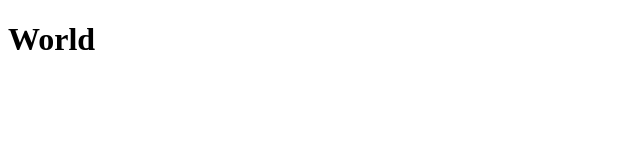
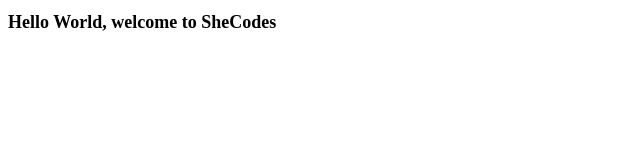
Before and after one commit to mayaclaros/JS-plugin, a plain HTML site: page index.html in a window 1280 px wide. Shown: the whole page, without its empty margins (0-640 px from the left). Drawn offline with nearby package versions, Linux system fonts and the light colour scheme.

Commit message:
added CSS to h1

```diff
--- a/index.html
+++ b/index.html
@@ -5,7 +5,11 @@
     <meta name="viewport" content="width=device-width, initial-scale=1.0" />
     <script src="https://unpkg.com/typewriter-effect@latest/dist/core.js"></script>
     <title>JS Plugins</title>
-    <style></style>
+    <style>
+      h1 {
+        font-size: 18px;
+      }
+    </style>
   </head>
   <body>
     <div>
--- a/src/index.js
+++ b/src/index.js
@@ -1,5 +1,7 @@
 let heading = document.querySelector("h1");
 new Typewriter("#h1", {
-  strings: ["Hello", "World"],
+  strings: "Hello World, welcome to SheCodes",
   autoStart: true,
+  cursor: "",
+  delay: 10,
 });
```
